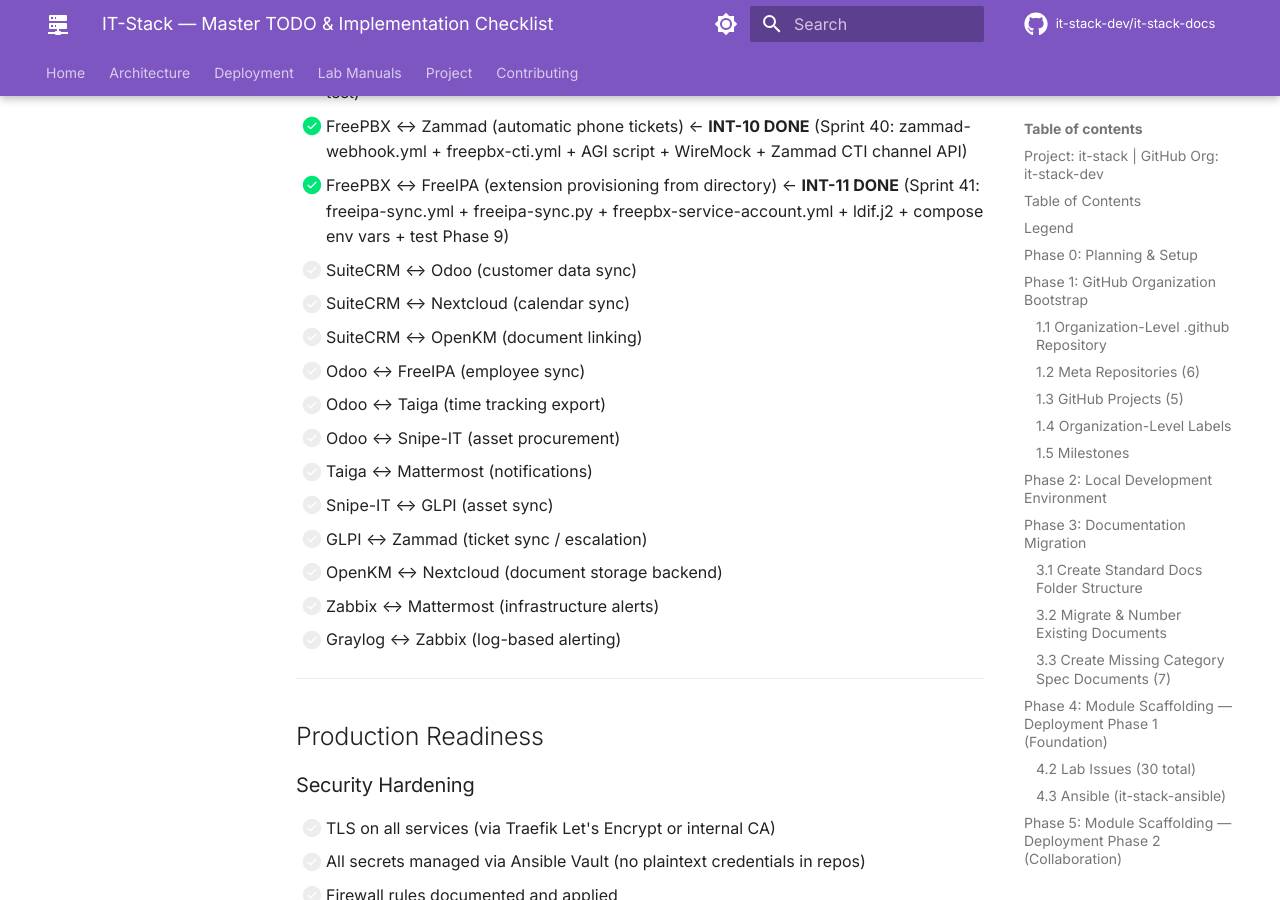
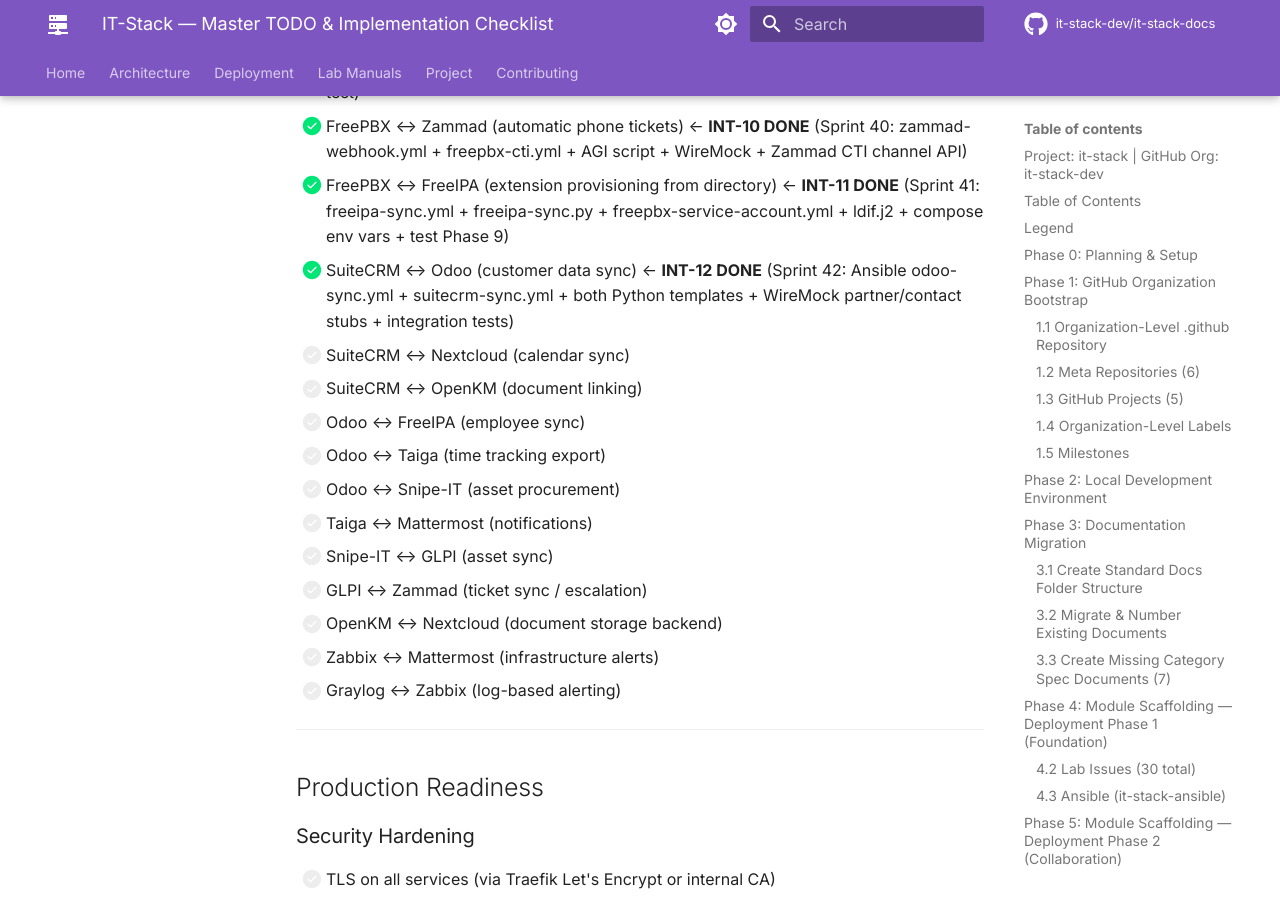
Before and after one commit to it-stack-dev/it-stack-docs, an MkDocs documentation site: the page built from docs/IT-STACK-TODO.md, in a window 1280 px wide and 900 px high, scrolled down 15495 px. Built offline with MkDocs 1.6.1 and Material for MkDocs 9.7.7, drawn with Linux system fonts in a browser that asks for light colours; comment, search, counter and statistics services are not loaded.

Commit message:
docs: Sprint 42 INT-12 CHANGELOG v1.38.0 + TODO INT-12 marked done

```diff
--- a/docs/IT-STACK-TODO.md
+++ b/docs/IT-STACK-TODO.md
@@ -400,7 +400,7 @@ All 5 repos have:
 - [x] FreePBX ↔ SuiteCRM (click-to-call, call logging)  ← **INT-09 DONE** (Sprint 39: suitecrm-cti.yml + freepbx-cti.yml + AGI script + CTI WireMock stubs + integration test)
 - [x] FreePBX ↔ Zammad (automatic phone tickets)  ← **INT-10 DONE** (Sprint 40: zammad-webhook.yml + freepbx-cti.yml + AGI script + WireMock + Zammad CTI channel API)
 - [x] FreePBX ↔ FreeIPA (extension provisioning from directory)  ← **INT-11 DONE** (Sprint 41: freeipa-sync.yml + freeipa-sync.py + freepbx-service-account.yml + ldif.j2 + compose env vars + test Phase 9)
-- [ ] SuiteCRM ↔ Odoo (customer data sync)
+- [x] SuiteCRM ↔ Odoo (customer data sync)  ← **INT-12 DONE** (Sprint 42: Ansible odoo-sync.yml + suitecrm-sync.yml + both Python templates + WireMock partner/contact stubs + integration tests)
 - [ ] SuiteCRM ↔ Nextcloud (calendar sync)
 - [ ] SuiteCRM ↔ OpenKM (document linking)
 - [ ] Odoo ↔ FreeIPA (employee sync)
```
Also changed, not shown: CHANGELOG.md (+23 -1 lines).
